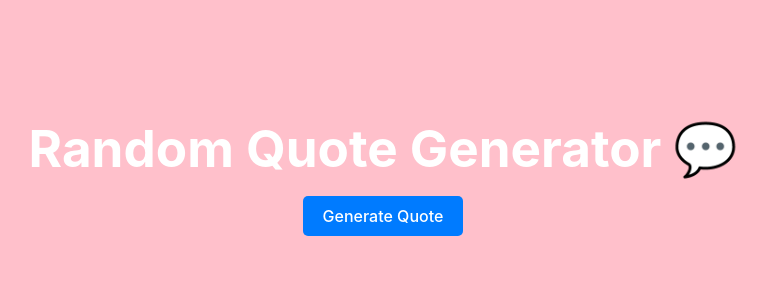
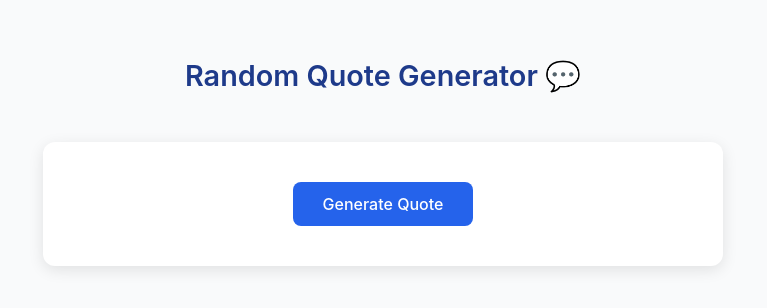
Before and after one commit to Gangotriyadav/QuoteGenerator, a React (Vite) app: page / in a window 1280 px wide. Shown: the part 222-530 px from the top of the page, without its empty margins (257-1024 px from the left). Built offline with nearby package versions, Linux system fonts and the light colour scheme.

Commit message:
Updated components and styles

```diff
--- a/src/App.css
+++ b/src/App.css
@@ -1,4 +1,4 @@
-body{
+/* body{
   justify-content: center;
   align-items: center;
   background-color: pink;
@@ -31,3 +31,111 @@ body{
   font-style: italic;
   color: white;
 }
+
+ */
+
+
+ body {
+  display: flex;
+  justify-content: center;
+  align-items: center;
+  min-height: 100vh;
+  background-color: #f9fafb;
+  font-family: 'Inter', sans-serif;
+  margin: 0;
+  color: #111827;
+}
+
+.quote-generator {
+  background-color: #ffffff;
+  padding: 40px 50px;
+  border-radius: 12px;
+  box-shadow: 0 6px 20px rgba(0, 0, 0, 0.08);
+  text-align: center;
+  max-width: 600px;
+  width: 90%;
+}
+
+h1 {
+  margin-bottom: 24px;
+  font-size: 1.8rem;
+  font-weight: 600;
+  color: #1e3a8a;
+}
+
+.generate-button {
+  padding: 12px 30px;
+  font-size: 16px;
+  background-color: #2563eb;
+  color: #fff;
+  border: none;
+  border-radius: 8px;
+  cursor: pointer;
+  transition: 0.3s ease;
+}
+
+.generate-button:hover {
+  background-color: #1e40af;
+}
+
+.quote-display {
+  margin-top: 28px;
+  font-size: 1.2rem;
+  font-style: italic;
+  line-height: 1.6;
+  color: #374151;
+}
+
+
+
+.quote-generator {
+  background-color: #fff;
+  padding: 40px;
+  border-radius: 12px;
+  box-shadow: 0 4px 15px rgba(0,0,0,0.1);
+  width: 600px;
+  margin: 50px auto;
+  text-align: center;
+  font-family: 'Inter', sans-serif;
+}
+
+.add-quote-section {
+  display: flex;
+  justify-content: center;
+  gap: 10px;
+  margin-bottom: 20px;
+}
+
+input {
+  width: 70%;
+  padding: 10px;
+  border: 1px solid #d1d5db;
+  border-radius: 6px;
+}
+
+button {
+  background-color: #2563eb;
+  color: white;
+  border: none;
+  border-radius: 6px;
+  padding: 10px 16px;
+  cursor: pointer;
+}
+
+button:hover {
+  background-color: #1e40af;
+}
+
+.quote-list {
+  list-style: none;
+  padding: 0;
+}
+
+.quote-item {
+  background: #f3f4f6;
+  margin: 10px 0;
+  padding: 12px;
+  border-radius: 8px;
+  color: #111827;
+  font-style: italic;
+}
--- a/src/components/QuoteGenerator.jsx
+++ b/src/components/QuoteGenerator.jsx
@@ -30,8 +30,9 @@ function QuoteGenerator() {
 
   return (
     <div className="quote-generator">
-      <button onClick={generateQuote} className="generate-button">Generate Quote</button>
+
       {currentQuote && <p className="quote-display">{currentQuote}</p>}
+       <button onClick={generateQuote} className="generate-button">Generate Quote</button>
     </div>
   );
 }
```
